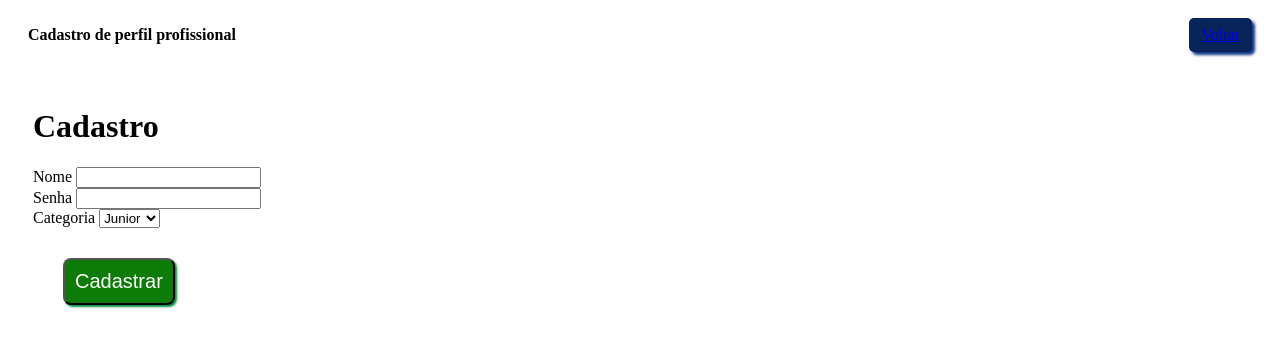
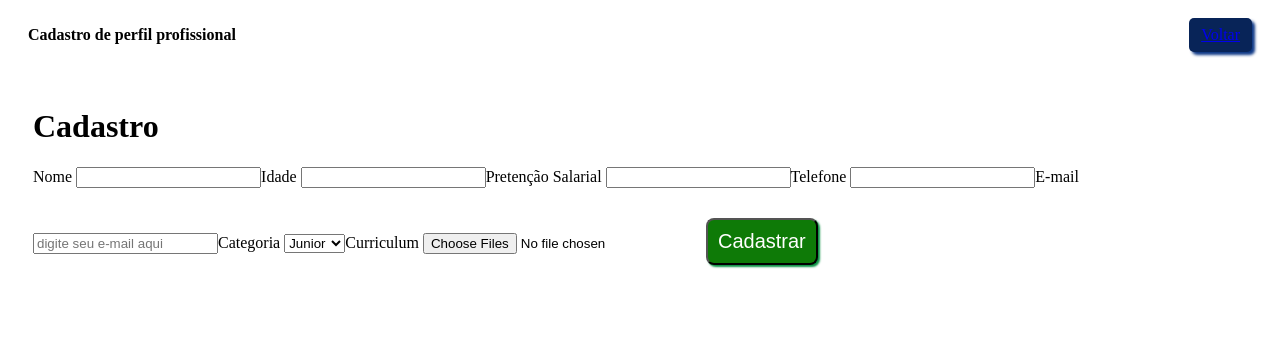
Before and after one commit to cesarvargasjr/Curso_React_Modulo_5, a Next.js app: page /practice in a window 1280 px wide. Shown: the top 348 px of the page. Built offline with nearby package versions, Linux system fonts and the light colour scheme.

Commit message:
Módulo 5

```diff
--- a/src/pages/practice.jsx
+++ b/src/pages/practice.jsx
@@ -1,5 +1,6 @@
-/* PRATICANDO E FAZENDO ALGUNS TESTES EM UMA NOVA PÁGINA DE NAVEGAÇÃO */
+/* >>>>> PRATICANDO UMA NOVA PÁGINA DE NAVEGAÇÃO <<<<< */
 
+//import Header from "../components/Header"
 import Layout from "../components/Layout"
 import styles from '../styles/button.module.css'
 
@@ -7,19 +8,21 @@ export default function Practice() {
 
     return (
         <Layout titulo="Cadastro de perfil profissional">
-            <form method="post">
-                <div className="divCenter">
-                    <h1>Cadastro</h1>
-                    <div> Nome <input type="text" name="Nome"></input></div>
-                    <div> Senha <input type="password" name="Nome"></input></div>
-                    <div> Categoria <select>
-                        <option value="junior">Junior</option>
-                        <option value="pleno">Pleno</option>
-                        <option value="senior">Senior</option>
-                    </select>
-                    </div>
-                    <div> <button className={styles.buttonLogin}>Cadastrar</button></div>
-                </div>
+            <form method="post" className="center">
+
+                <h1>Cadastro</h1>
+                Nome <input type="text" name="nome" />
+                Idade <input type="number" name="idade" />
+                Pretenção Salarial <input type="number" name="salario" />
+                Telefone <input type="tel" name="telefone"></input>
+                E-mail <input type="email" name="e-mail" placeholder="digite seu e-mail aqui" />
+                Categoria <select>
+                    <option value="junior">Junior</option>
+                    <option value="pleno">Pleno</option>
+                    <option value="senior">Senior</option>
+                </select>
+                Curriculum <input type="file" name="arquivos" multiple />
+                <button className={styles.buttonLogin}>Cadastrar</button>
             </form>
         </Layout>
     )
--- a/src/styles/app.css
+++ b/src/styles/app.css
@@ -6,10 +6,12 @@ body {
   color: #eee;
 }
 
-.divCenter {
+.center {
   display: flex;
   flex-direction: column;
   justify-content: center;
   align-items: center;
   text-align: center;
+
+  font-style: italic;
 }
```
